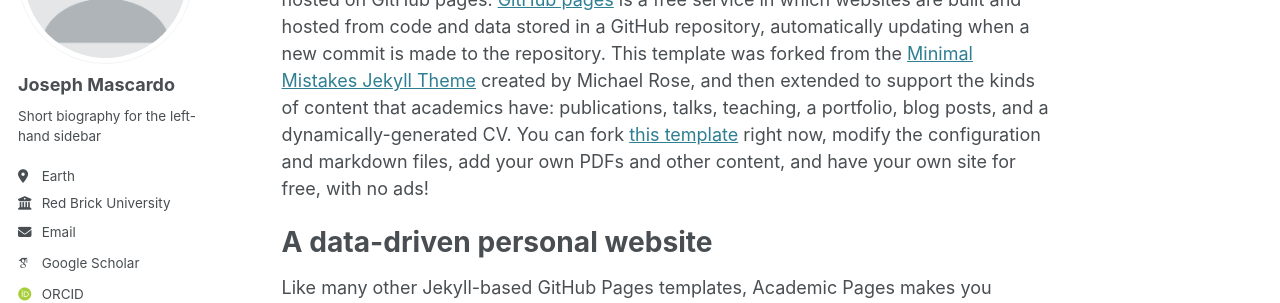
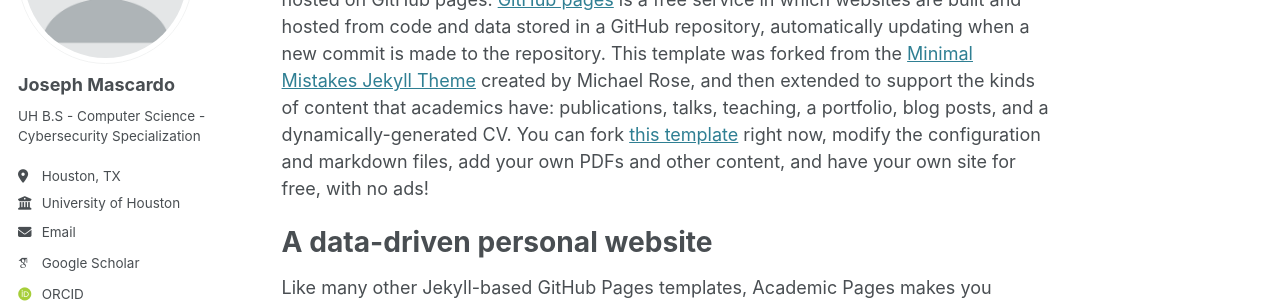
Before and after one commit to jomosquito/jomosquito.github.io, a Jekyll site: the page built from _pages/about.md, in a window 1280 px wide. Shown: the part 217-520 px from the top of the page. Built offline with Jekyll 4.4.1, drawn with Linux system fonts in a browser that asks for light colours; some web fonts are replaced.

Commit message:
Update _config.yml
added bio, location, employer(UH), and email

```diff
--- a/_config.yml
+++ b/_config.yml
@@ -24,11 +24,11 @@ author:
   avatar           : "profile.png"
   name             : "Joseph Mascardo"
   pronouns         : # example: "she/her"
-  bio              : "Short biography for the left-hand sidebar"
-  location         : "Earth"
-  employer         : "Red Brick University"
+  bio              : "UH B.S - Computer Science - Cybersecurity Specialization"
+  location         : "Houston, TX"
+  employer         : "University of Houston"
   uri              : # URL
-  email            : "none@example.org"
+  email            : "mascardojoseph@gmail.com"
 
   # Academic websites
   arxiv            : # URL - Update with the correct link to your profile
```
